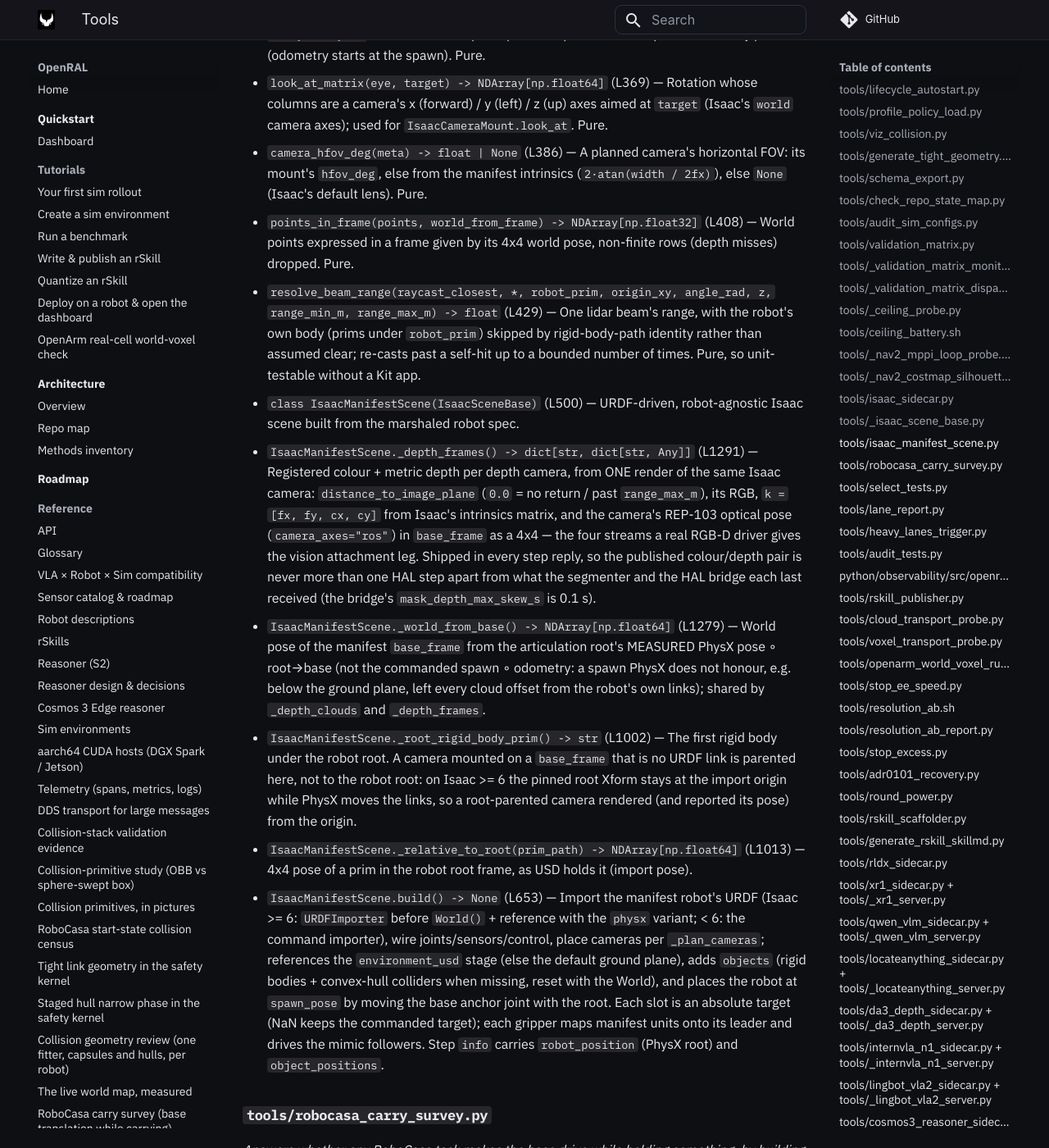
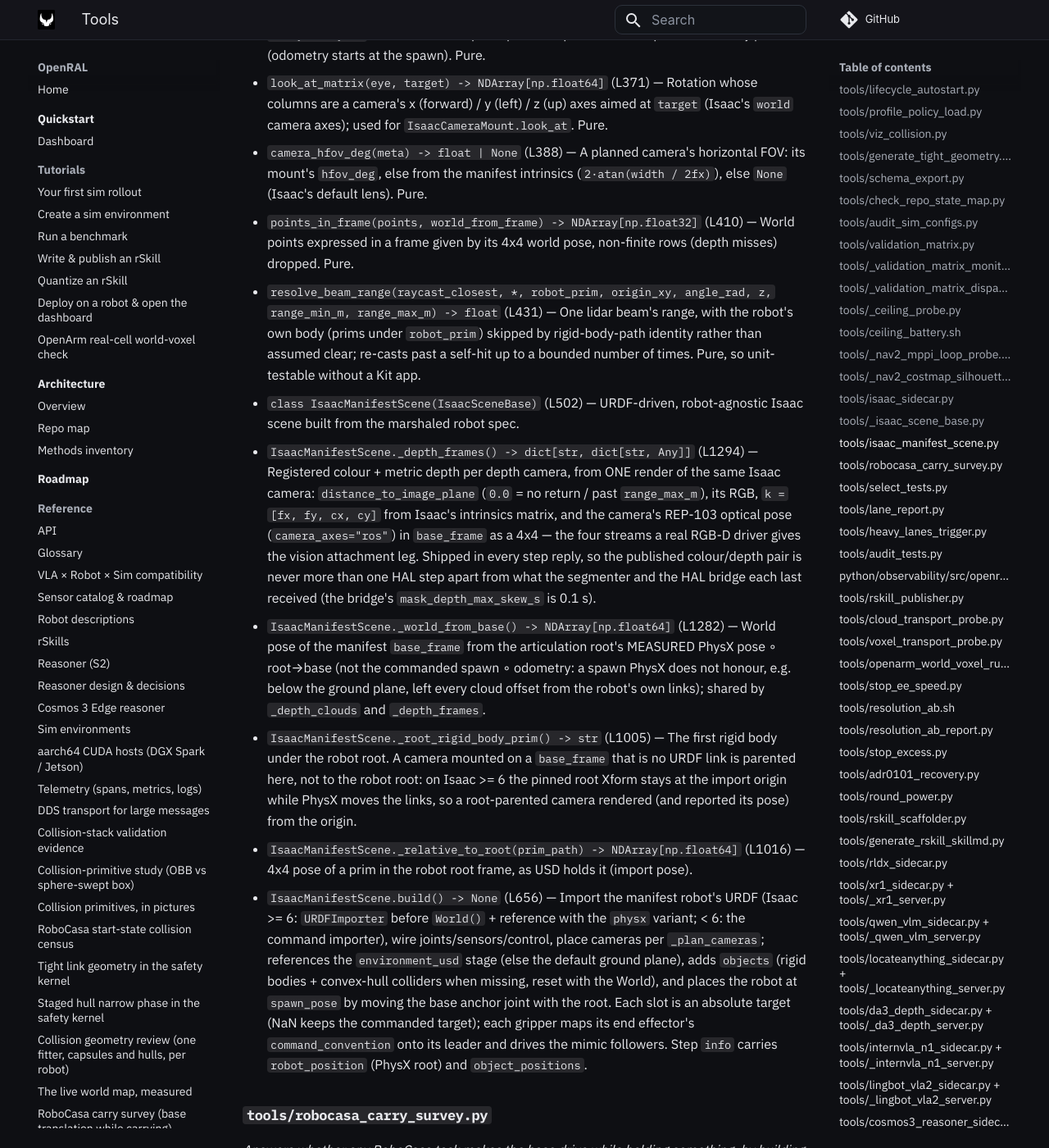
Before and after one commit to OpenRAL/openral, an MkDocs documentation site: the page built from docs/methods/10-tools.md, in a window 1280 px wide and 1400 px high, scrolled down 15412 px. Shown: the whole window at 82% size. Built offline with MkDocs 1.6.1 and Material for MkDocs 9.7.7, drawn with Linux system fonts in a browser that asks for light colours; comment, search, counter and statistics services are not loaded; some of the changed text lies outside the part shown.

Commit message:
fix(sim): read Isaac gripper commands in the end effector's command_convention
The merge of master into #289 dropped the isaac_sim scene's
`gripper_convention="normalized_open_symmetric"` because this branch's
Isaac scene maps an absolute gripper value onto the URDF jaw. But that map
ran between the gripper JOINT's position_limits ends, not the command's
encoding, so panda_mobile (`normalized_close_symmetric`, +1 = closed, joint
limits [0, 1]) had +1 fully open the jaw and -1 clamp it shut, while the
runner and kernel accepted both.

`_gripper_spec` now also emits `command_closed` / `command_open` from the
driving end effector's `command_convention` (normalised conventions by
their own ends, `raw_joint_rad` on a passthrough jaw or no declaration by
the manifest joint ends), and the scene's `manifest_to_urdf_gripper` maps
commands between those. Joint-state readback keeps the manifest joint ends.
A convention with no mapping onto the joint (`width_meters`, raw radians on
a normalised jaw) is a ROSConfigError at scene build. OpenArm and
franka_panda map exactly as before.

Co-Authored-By: Claude Opus 5.5 <noreply@anthropic.com>
Claude-Session: https://claude.ai/code/session_01KTrV7z7yWp6QksMj6bfNMx
Signed-off-by: Adrian <adrianllopart@gmail.com>

```diff
--- a/docs/methods/10-tools.md
+++ b/docs/methods/10-tools.md
@@ -215,27 +215,27 @@ _Shared base for the Isaac Sim sidecar scenes (py3.11 venv only), owning the obs
 ### `tools/isaac_manifest_scene.py`
 _Robot-agnostic, URDF-driven Isaac Sim scene (the sidecar's only scene): imports the manifest robot's URDF and wires joints/sensors/control from a JSON robot spec marshaled across the venv boundary; absolute joint targets in manifest order (NaN = hold), base twist last._
 
-- `_SCAN_MAX_SELF_SKIPS = 8` (L80) — Self-occlusion handling for the lidar fan (mirrors `openral_sim.backends.robocasa._LASER_MAX_SELF_SKIPS`): caps how many self-layers one beam steps through before giving up and reading `range_max_m`.
-- `_SCAN_SELF_SKIP_EPS_M = 1e-3` (L83) — Nudge (m) added past a self-hit before re-casting.
-- `map_dof_to_manifest(values, *, dof_index, manifest_joints, grippers, base_values=None, base_joints=None, rates=False) -> NDArray[np.float32]` (L86) — Maps an Isaac articulation DOF vector to the full manifest joint order; a base joint reads `base_values`, an arm joint its `urdf_name` DOF, a gripper its leader finger mapped linearly from URDF closed/open onto the manifest's own range (so `/joint_states` stays inside the manifest limits); unresolved → `0.0`. `rates=True` maps velocities.
-- `_rpy_quat(roll, pitch, yaw) -> NDArray[np.float64]` (L141) — `(w, x, y, z)` of the URDF `rpy` rotation `Rz·Ry·Rx`; orients each scene object from `IsaacSceneObject.roll`/`pitch`/`yaw`. Pure.
-- `pose_matrix(position, quat_wxyz) -> NDArray[np.float64]` (L166) — 4x4 rigid transform from a position and a normalised `(w, x, y, z)` quaternion. Pure.
-- `manifest_to_urdf_gripper(gripper, value) -> float` (L185) — A gripper target in manifest units → its URDF leader joint target, linear between the manifest and URDF closed/open ends, clamped.
-- `_FINGER_FRICTION = 1.0` (L68) — Coulomb friction of the robot's finger colliders (the URDF importer authors no physics material; Isaac i58/i59: a lifted prop slid out of a stalled, effort-capped jaw at PhysX's ~0.5 default).
-- `@dataclass(frozen=True) class FingerFrictionResult` (L206) — What `apply_finger_friction` did: `bound` prim paths, `missing_joints` (named finger joints with no USD joint/`body1`, so that finger keeps PhysX's default — an asymmetric grip), `displaced` descendant colliders whose own physics material the pad replaced, and `combine_max` (`False` when `PhysxSchema` is unavailable and PhysX averages). `build()` prints a WARNING for each non-clean field.
-- `apply_finger_friction(stage, robot_prim, finger_joints, friction=_FINGER_FRICTION) -> FingerFrictionResult` (L225) — Binds one high-friction physics material (static = dynamic = `friction`, no restitution, `max` friction combine when `PhysxSchema` exists) to the finger links the named gripper joints drive (the `grippers[].leader` + `followers[].dof` URDF joint names, via each USD joint's `body1`) and to every instanced root under them — found through the joints, not by name (the OpenArm's finger colliders are `ee_link1/2`; its `finger_*` prims are visuals), and an instance proxy cannot take a binding. Bound `strongerThanDescendants`, so the pad wins over any physics material already authored on a finger collider (the logged friction is the one PhysX uses). Returns a frozen `FingerFrictionResult(bound, missing_joints, displaced, combine_max)`: `missing_joints` are requested joints that resolved to no USD joint (partial match = asymmetric grip), `displaced` are descendants whose own physics binding the pad replaced, `combine_max` is `False` when `PhysxSchema` is unavailable (average combine). `build()` prints the combine mode and a WARNING line for no finger link, missing joints, average combine, or displaced materials. `ValueError` on a non-positive or non-finite coefficient. Called by `build()` right after the robot is referenced.
-- `strip_urdf_mimics(urdf_text, source_dir) -> str` (L313) — A URDF without `<mimic>` tags, relative mesh paths made absolute, for the Isaac >= 6 converter (its mimic constraint destabilises PhysX articulations).
-- `compose_planar(spawn, odom) -> tuple[float, float, float, float]` (L348) — World `(x, y, z, yaw)` of the base: the spawn pose composed with the planar odometry pose (odometry starts at the spawn). Pure.
-- `look_at_matrix(eye, target) -> NDArray[np.float64]` (L369) — Rotation whose columns are a camera's x (forward) / y (left) / z (up) axes aimed at `target` (Isaac's `world` camera axes); used for `IsaacCameraMount.look_at`. Pure.
-- `camera_hfov_deg(meta) -> float | None` (L386) — A planned camera's horizontal FOV: its mount's `hfov_deg`, else from the manifest intrinsics (`2·atan(width / 2fx)`), else `None` (Isaac's default lens). Pure.
-- `points_in_frame(points, world_from_frame) -> NDArray[np.float32]` (L408) — World points expressed in a frame given by its 4x4 world pose, non-finite rows (depth misses) dropped. Pure.
-- `resolve_beam_range(raycast_closest, *, robot_prim, origin_xy, angle_rad, z, range_min_m, range_max_m) -> float` (L429) — One lidar beam's range, with the robot's own body (prims under `robot_prim`) skipped by rigid-body-path identity rather than assumed clear; re-casts past a self-hit up to a bounded number of times. Pure, so unit-testable without a Kit app.
-- `class IsaacManifestScene(IsaacSceneBase)` (L500) — URDF-driven, robot-agnostic Isaac scene built from the marshaled robot spec.
-  - `IsaacManifestScene._depth_frames() -> dict[str, dict[str, Any]]` (L1291) — Registered colour + metric depth per depth camera, from ONE render of the same Isaac camera: `distance_to_image_plane` (`0.0` = no return / past `range_max_m`), its RGB, `k = [fx, fy, cx, cy]` from Isaac's intrinsics matrix, and the camera's REP-103 optical pose (`camera_axes="ros"`) in `base_frame` as a 4x4 — the four streams a real RGB-D driver gives the vision attachment leg. Shipped in every step reply, so the published colour/depth pair is never more than one HAL step apart from what the segmenter and the HAL bridge each last received (the bridge's `mask_depth_max_skew_s` is 0.1 s).
-  - `IsaacManifestScene._world_from_base() -> NDArray[np.float64]` (L1279) — World pose of the manifest `base_frame` from the articulation root's MEASURED PhysX pose ∘ root→base (not the commanded spawn ∘ odometry: a spawn PhysX does not honour, e.g. below the ground plane, left every cloud offset from the robot's own links); shared by `_depth_clouds` and `_depth_frames`.
-  - `IsaacManifestScene._root_rigid_body_prim() -> str` (L1002) — The first rigid body under the robot root. A camera mounted on a `base_frame` that is no URDF link is parented here, not to the robot root: on Isaac >= 6 the pinned root Xform stays at the import origin while PhysX moves the links, so a root-parented camera rendered (and reported its pose) from the origin.
-  - `IsaacManifestScene._relative_to_root(prim_path) -> NDArray[np.float64]` (L1013) — 4x4 pose of a prim in the robot root frame, as USD holds it (import pose).
-  - `IsaacManifestScene.build() -> None` (L653) — Import the manifest robot's URDF (Isaac >= 6: `URDFImporter` before `World()` + reference with the `physx` variant; < 6: the command importer), wire joints/sensors/control, place cameras per `_plan_cameras`; references the `environment_usd` stage (else the default ground plane), adds `objects` (rigid bodies + convex-hull colliders when missing, reset with the World), and places the robot at `spawn_pose` by moving the base anchor joint with the root. Each slot is an absolute target (NaN keeps the commanded target); each gripper maps manifest units onto its leader and drives the mimic followers. Step `info` carries `robot_position` (PhysX root) and `object_positions`.
+- `_SCAN_MAX_SELF_SKIPS = 8` (L82) — Self-occlusion handling for the lidar fan (mirrors `openral_sim.backends.robocasa._LASER_MAX_SELF_SKIPS`): caps how many self-layers one beam steps through before giving up and reading `range_max_m`.
+- `_SCAN_SELF_SKIP_EPS_M = 1e-3` (L85) — Nudge (m) added past a self-hit before re-casting.
+- `map_dof_to_manifest(values, *, dof_index, manifest_joints, grippers, base_values=None, base_joints=None, rates=False) -> NDArray[np.float32]` (L88) — Maps an Isaac articulation DOF vector to the full manifest joint order; a base joint reads `base_values`, an arm joint its `urdf_name` DOF, a gripper its leader finger mapped linearly from URDF closed/open onto the manifest's own range (so `/joint_states` stays inside the manifest limits); unresolved → `0.0`. `rates=True` maps velocities.
+- `_rpy_quat(roll, pitch, yaw) -> NDArray[np.float64]` (L143) — `(w, x, y, z)` of the URDF `rpy` rotation `Rz·Ry·Rx`; orients each scene object from `IsaacSceneObject.roll`/`pitch`/`yaw`. Pure.
+- `pose_matrix(position, quat_wxyz) -> NDArray[np.float64]` (L168) — 4x4 rigid transform from a position and a normalised `(w, x, y, z)` quaternion. Pure.
+- `manifest_to_urdf_gripper(gripper, value) -> float` (L187) — A gripper command in its end effector's `command_convention` → its URDF leader joint target, linear between the command (`command_closed`/`command_open`) and URDF closed/open ends, clamped.
+- `_FINGER_FRICTION = 1.0` (L70) — Coulomb friction of the robot's finger colliders (the URDF importer authors no physics material; Isaac i58/i59: a lifted prop slid out of a stalled, effort-capped jaw at PhysX's ~0.5 default).
+- `@dataclass(frozen=True) class FingerFrictionResult` (L208) — What `apply_finger_friction` did: `bound` prim paths, `missing_joints` (named finger joints with no USD joint/`body1`, so that finger keeps PhysX's default — an asymmetric grip), `displaced` descendant colliders whose own physics material the pad replaced, and `combine_max` (`False` when `PhysxSchema` is unavailable and PhysX averages). `build()` prints a WARNING for each non-clean field.
+- `apply_finger_friction(stage, robot_prim, finger_joints, friction=_FINGER_FRICTION) -> FingerFrictionResult` (L227) — Binds one high-friction physics material (static = dynamic = `friction`, no restitution, `max` friction combine when `PhysxSchema` exists) to the finger links the named gripper joints drive (the `grippers[].leader` + `followers[].dof` URDF joint names, via each USD joint's `body1`) and to every instanced root under them — found through the joints, not by name (the OpenArm's finger colliders are `ee_link1/2`; its `finger_*` prims are visuals), and an instance proxy cannot take a binding. Bound `strongerThanDescendants`, so the pad wins over any physics material already authored on a finger collider (the logged friction is the one PhysX uses). Returns a frozen `FingerFrictionResult(bound, missing_joints, displaced, combine_max)`: `missing_joints` are requested joints that resolved to no USD joint (partial match = asymmetric grip), `displaced` are descendants whose own physics binding the pad replaced, `combine_max` is `False` when `PhysxSchema` is unavailable (average combine). `build()` prints the combine mode and a WARNING line for no finger link, missing joints, average combine, or displaced materials. `ValueError` on a non-positive or non-finite coefficient. Called by `build()` right after the robot is referenced.
+- `strip_urdf_mimics(urdf_text, source_dir) -> str` (L315) — A URDF without `<mimic>` tags, relative mesh paths made absolute, for the Isaac >= 6 converter (its mimic constraint destabilises PhysX articulations).
+- `compose_planar(spawn, odom) -> tuple[float, float, float, float]` (L350) — World `(x, y, z, yaw)` of the base: the spawn pose composed with the planar odometry pose (odometry starts at the spawn). Pure.
+- `look_at_matrix(eye, target) -> NDArray[np.float64]` (L371) — Rotation whose columns are a camera's x (forward) / y (left) / z (up) axes aimed at `target` (Isaac's `world` camera axes); used for `IsaacCameraMount.look_at`. Pure.
+- `camera_hfov_deg(meta) -> float | None` (L388) — A planned camera's horizontal FOV: its mount's `hfov_deg`, else from the manifest intrinsics (`2·atan(width / 2fx)`), else `None` (Isaac's default lens). Pure.
+- `points_in_frame(points, world_from_frame) -> NDArray[np.float32]` (L410) — World points expressed in a frame given by its 4x4 world pose, non-finite rows (depth misses) dropped. Pure.
+- `resolve_beam_range(raycast_closest, *, robot_prim, origin_xy, angle_rad, z, range_min_m, range_max_m) -> float` (L431) — One lidar beam's range, with the robot's own body (prims under `robot_prim`) skipped by rigid-body-path identity rather than assumed clear; re-casts past a self-hit up to a bounded number of times. Pure, so unit-testable without a Kit app.
+- `class IsaacManifestScene(IsaacSceneBase)` (L502) — URDF-driven, robot-agnostic Isaac scene built from the marshaled robot spec.
+  - `IsaacManifestScene._depth_frames() -> dict[str, dict[str, Any]]` (L1294) — Registered colour + metric depth per depth camera, from ONE render of the same Isaac camera: `distance_to_image_plane` (`0.0` = no return / past `range_max_m`), its RGB, `k = [fx, fy, cx, cy]` from Isaac's intrinsics matrix, and the camera's REP-103 optical pose (`camera_axes="ros"`) in `base_frame` as a 4x4 — the four streams a real RGB-D driver gives the vision attachment leg. Shipped in every step reply, so the published colour/depth pair is never more than one HAL step apart from what the segmenter and the HAL bridge each last received (the bridge's `mask_depth_max_skew_s` is 0.1 s).
+  - `IsaacManifestScene._world_from_base() -> NDArray[np.float64]` (L1282) — World pose of the manifest `base_frame` from the articulation root's MEASURED PhysX pose ∘ root→base (not the commanded spawn ∘ odometry: a spawn PhysX does not honour, e.g. below the ground plane, left every cloud offset from the robot's own links); shared by `_depth_clouds` and `_depth_frames`.
+  - `IsaacManifestScene._root_rigid_body_prim() -> str` (L1005) — The first rigid body under the robot root. A camera mounted on a `base_frame` that is no URDF link is parented here, not to the robot root: on Isaac >= 6 the pinned root Xform stays at the import origin while PhysX moves the links, so a root-parented camera rendered (and reported its pose) from the origin.
+  - `IsaacManifestScene._relative_to_root(prim_path) -> NDArray[np.float64]` (L1016) — 4x4 pose of a prim in the robot root frame, as USD holds it (import pose).
+  - `IsaacManifestScene.build() -> None` (L656) — Import the manifest robot's URDF (Isaac >= 6: `URDFImporter` before `World()` + reference with the `physx` variant; < 6: the command importer), wire joints/sensors/control, place cameras per `_plan_cameras`; references the `environment_usd` stage (else the default ground plane), adds `objects` (rigid bodies + convex-hull colliders when missing, reset with the World), and places the robot at `spawn_pose` by moving the base anchor joint with the root. Each slot is an absolute target (NaN keeps the commanded target); each gripper maps its end effector's `command_convention` onto its leader and drives the mimic followers. Step `info` carries `robot_position` (PhysX root) and `object_positions`.
 
 ### `tools/robocasa_carry_survey.py`
 _Answers whether any RoboCasa task makes the base drive while holding something, by building the env and measuring the distance from the base's start pose to every manipulated object — not by reading the source. See [`docs/reference/robocasa-carry-survey.md`](../reference/robocasa-carry-survey.md)._
```
Also changed, not shown: docs/methods/07-eval-sim.md (+3 -3 lines), 3 other files.
